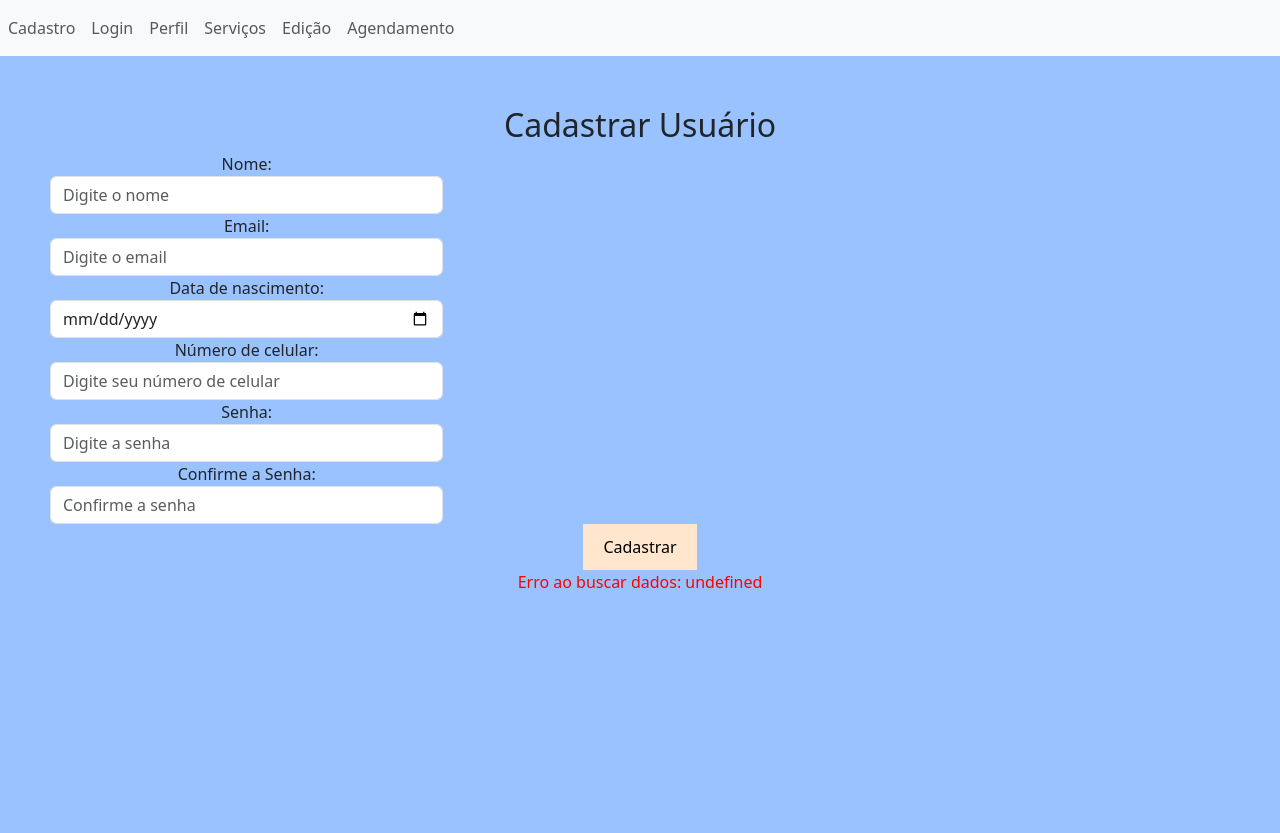
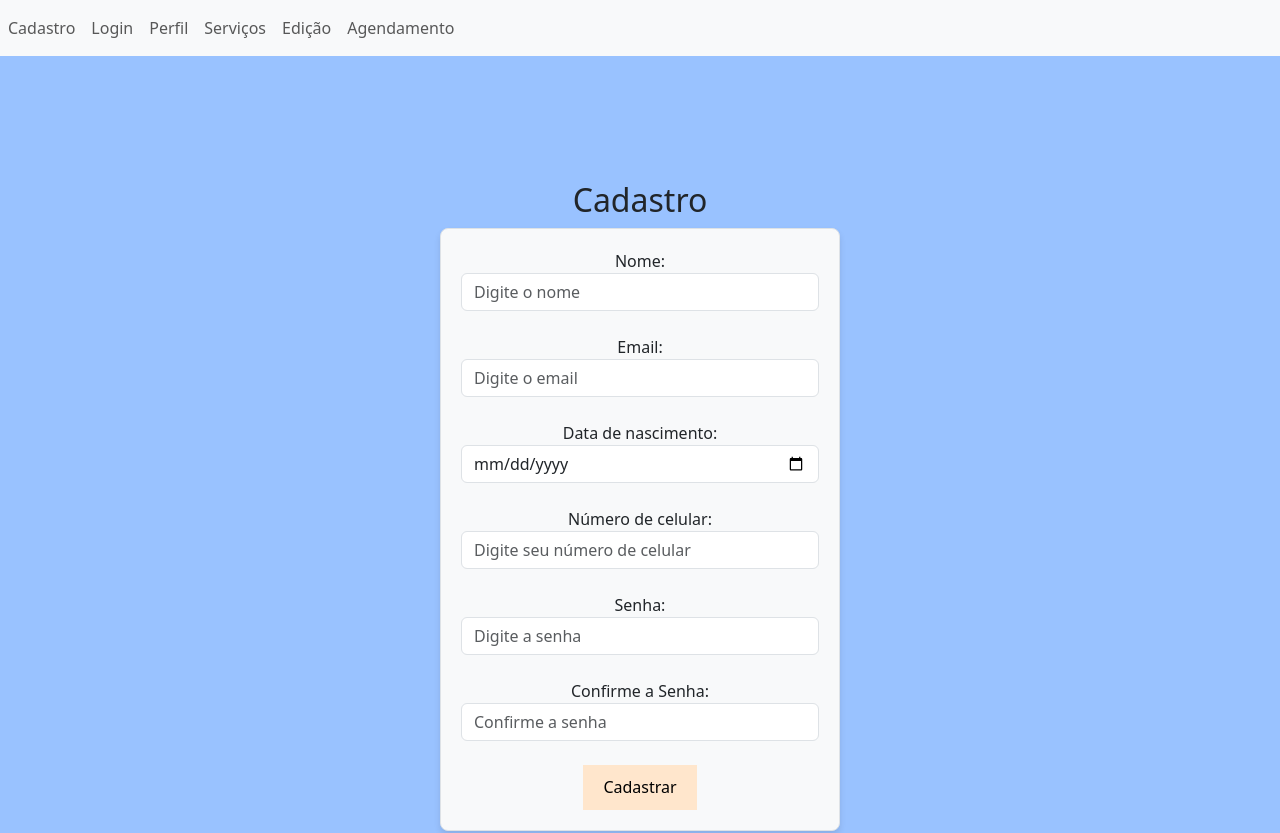
Before and after one commit to cp2-dc-info-projeto-final/spa-pizz-space, a Svelte app in the folder src/frontend-app/: page / in a window 1280 px wide. Shown: the top 833 px of the page. Before the commit the page ends 800 px from the top, so only its background shows below. Built offline with nearby package versions, Linux system fonts and the light colour scheme; no server answers.

Commit message:
deixando as paginas de login e cadastro mais bonitinhas

```diff
--- a/src/frontend-app/src/App.svelte
+++ b/src/frontend-app/src/App.svelte
@@ -93,10 +93,10 @@
   <link href="https://cdn.jsdelivr.net/npm/bootstrap@5.3.3/dist/css/bootstrap.min.css" rel="stylesheet">
   <script src="https://cdn.jsdelivr.net/npm/bootstrap@5.3.3/dist/js/bootstrap.bundle.min.js"></script>
   <div class="div1">
-    <div>
-      <h2>Cadastrar Usuário</h2>
-      <form on:submit|preventDefault={cadastrarUsuario}>
-        <div class="form-group col-md-4">
+    <div class="form-container">
+      <h2>Cadastro</h2>
+      <form class="form" on:submit|preventDefault={cadastrarUsuario}>
+        <div class="form-group">
           <label for="nome">Nome:</label>
           <input
             class ="form-control"
@@ -106,8 +106,8 @@
             placeholder="Digite o nome"
             required
           />
-        </div>
-        <div class="form-group col-md-4">
+        </div><br>
+        <div class="form-group">
           <label for="email">Email:</label>
           <input
             class="form-control"
@@ -117,8 +117,8 @@
             placeholder="Digite o email"
             required
           />
-        </div>
-        <div class="form-group col-md-4">
+        </div><br>
+        <div class="form-group">
           <label for="data_nasc">Data de nascimento:</label>
           <input
             class="form-control"
@@ -128,8 +128,8 @@
             placeholder="00/00/0000"
             required
           />
-        </div>
-        <div class="form-group col-md-4">
+        </div><br>
+        <div class="form-group">
           <label for="num_cell">Número de celular:</label>
           <input
             class="form-control"
@@ -139,8 +139,8 @@
             placeholder="Digite seu número de celular"
             required
           />
-        </div>
-        <div class="form-group col-md-4">
+        </div><br>
+        <div class="form-group">
           <label for="senha">Senha:</label>
           <input
             class="form-control"
@@ -150,8 +150,8 @@
             placeholder="Digite a senha"
             required
           />
-        </div>
-        <div class="form-group col-md-4">
+        </div><br>
+        <div class="form-group">
           <label for="conf_senha">Confirme a Senha:</label>
           <input
             class="form-control"
@@ -161,18 +161,17 @@
             placeholder="Confirme a senha"
             required
           />
-        </div>
+        </div><br>
         <div>
           <button type="submit">Cadastrar</button>
         </div>
       </form>
-
-      {#if error}
-        <p style="color: red;">{error}</p>
-      {/if}
-      {#if resultado && resultado.message}
-        <p style="color: green;">{resultado.message}</p>
-      {/if}
     </div>
+    {#if error}
+      <p style="color: red;">{error}</p>
+    {/if}
+    {#if resultado && resultado.message}
+      <p style="color: green;">{resultado.message}</p>
+    {/if}
   </div>
 </main>
--- a/src/frontend-app/src/app.css
+++ b/src/frontend-app/src/app.css
@@ -7,7 +7,8 @@ body{
 
 .div1{
   padding: 50px;
-  text-align: center;
+  text-align: center!important;
+  margin: auto;
 }
 
 .login-container {
@@ -65,10 +66,11 @@ body {
 }
 
 .form-container {
-  margin-top: 10px;
-  border: 1px solid #ccc;
-  padding: 10px;
-  border-radius: 5px;
+  display: flex;
+  flex-direction: column;
+  justify-content: center;
+  align-items: center;
+  height: 100vh;
 }
 
 .status {
@@ -88,3 +90,13 @@ body {
 .em-manutencao {
   background-color: orange;
 }
+
+.form {
+  width: 100%;
+  max-width: 400px;
+  padding: 20px;
+  background: #f8f9fa;
+  border: 1px solid #dee2e6;
+  border-radius: 8px;
+  box-shadow: 0 4px 6px rgba(0, 0, 0, 0.1);
+}
```
Also changed, not shown: src/frontend-app/src/login.svelte (+9 -5 lines), 2 other files (tests, documents, lock files or other folders).
